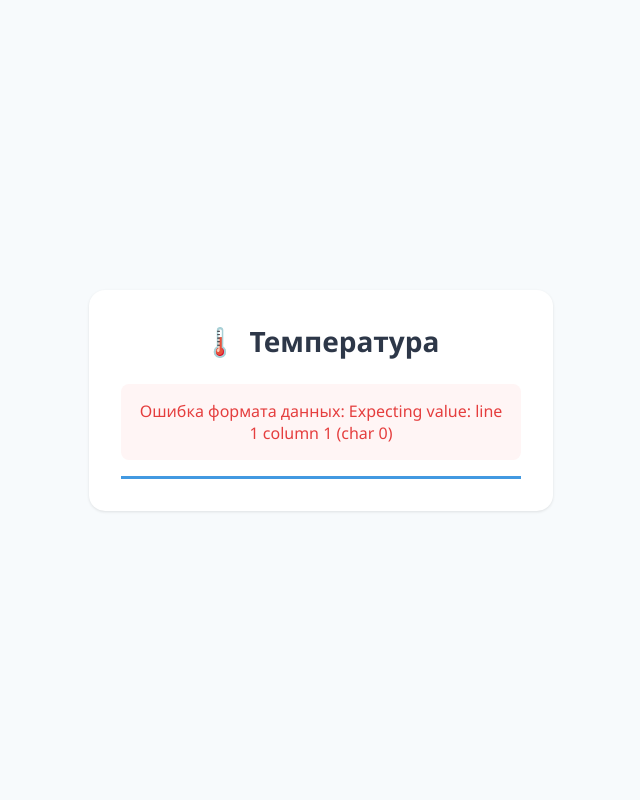
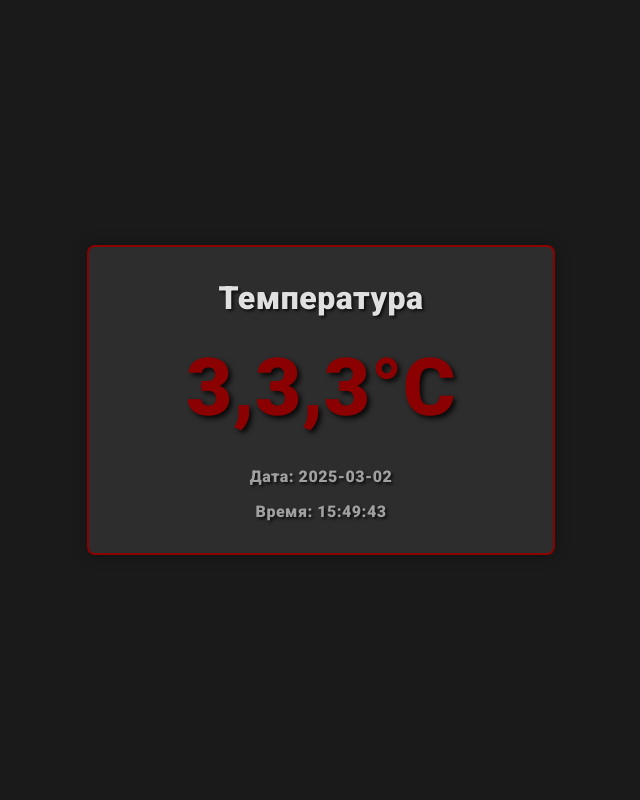
Before and after one commit to dmitray27/esp32-telegram, a Flask app: page / in a window 1280 px wide. Shown: the whole page, without its empty margins (319-959 px from the left). Run offline with Flask 3, Linux system fonts and the light colour scheme; data that the repository does not hold is empty.

Commit message:
Update index.html

```diff
--- a/templates/index.html
+++ b/templates/index.html
@@ -5,51 +5,55 @@
     <meta name="viewport" content="width=device-width, initial-scale=1.0">
     <title>Монитор температуры</title>
     <style>
+        @import url('https://fonts.googleapis.com/css2?family=Roboto:wght@900&display=swap');
+
         :root {
-            --text-primary: #2d3748;
-            --text-secondary: #718096;
-            --bg-primary: #f7fafc;
-            --accent: #4299e1;
+            --text-primary: #e0e0e0;
+            --text-secondary: #a0a0a0;
+            --bg-primary: #1a1a1a;
+            --accent: #8b0000;
+            --font-primary: 'Roboto', sans-serif;
+            --text-shadow: 2px 2px 3px rgba(0, 0, 0, 0.7); /* Тень для текста */
+        }
+
+        /* Общие стили с тенями */
+        body, .container * {
+            font-family: var(--font-primary) !important;
+            font-weight: 900;
+            letter-spacing: 0.5px;
+            text-shadow: var(--text-shadow); /* Добавлено свойство */
         }
 
         body {
-            font-family: 'Segoe UI', system-ui, sans-serif;
             background: var(--bg-primary);
             min-height: 100vh;
             margin: 0;
             display: flex;
             justify-content: center;
             align-items: center;
-            transition: background 0.3s ease;
+            color: var(--text-primary);
         }
 
         .container {
-            background: white;
+            background: #2d2d2d;
             padding: 2rem;
-            border-radius: 1rem;
-            box-shadow: 0 1px 3px rgba(0,0,0,0.1);
+            border-radius: 0.5rem;
             width: min(90%, 400px);
             text-align: center;
-            transition: transform 0.2s ease;
+            border: 2px solid var(--accent);
+            box-shadow: 0 0 15px rgba(0, 0, 0, 0.3); /* Тень для контейнера */
         }
 
         h1 {
-            color: var(--text-primary);
             margin: 0 0 1.5rem;
-            font-size: 1.75rem;
-            display: flex;
-            align-items: center;
-            justify-content: center;
-            gap: 0.75rem;
+            font-size: 2rem;
         }
 
         .temperature {
-            font-size: 4.5rem;
-            font-weight: 300;
-            color: var(--text-primary);
+            font-size: 5rem;
+            color: var(--accent);
             margin: 1rem 0;
-            line-height: 1;
-            opacity: 0.9;
+            text-shadow: 3px 3px 5px rgba(0, 0, 0, 0.8); /* Усиленная тень для температуры */
         }
 
         .meta-info {
@@ -57,7 +61,6 @@
             gap: 1rem;
             margin-top: 2rem;
             color: var(--text-secondary);
-            font-size: 0.9rem;
         }
 
         .meta-item {
@@ -66,88 +69,18 @@
             justify-content: center;
             gap: 0.5rem;
         }
-
-        .error {
-            color: #e53e3e;
-            padding: 1rem;
-            background: #fff5f5;
-            border-radius: 0.5rem;
-            margin: 1rem 0;
-        }
-
-        .refresh-indicator {
-            height: 3px;
-            background: var(--accent);
-            width: 0%;
-            transition: width 5s linear;
-            margin-top: 1rem;
-        }
     </style>
 </head>
 <body>
     <div class="container">
-        <h1>
-            <span>🌡️</span>
-            Температура
-        </h1>
-
+        <h1>Температура</h1>
         <div id="content">
-            {% if data.error %}
-                <div class="error">{{ data.error }}</div>
-            {% else %}
-                <div class="temperature">{{ data.temperature }}°C</div>
-                <div class="meta-info">
-                    <div class="meta-item">
-                        <span>📅</span>
-                        {{ data.date }}
-                    </div>
-                    <div class="meta-item">
-                        <span>🕒</span>
-                        {{ data.time }}
-                    </div>
-                </div>
-            {% endif %}
+            <div class="temperature">3,3,3°C</div>
+            <div class="meta-info">
+                <div class="meta-item">Дата: 2025-03-02</div>
+                <div class="meta-item">Время: 15:49:43</div>
+            </div>
         </div>
-        <div class="refresh-indicator" id="refreshIndicator"></div>
     </div>
-
-    <script>
-        // Функция для плавного обновления данных
-        async function refreshData() {
-            try {
-                // Показываем индикатор обновления
-                const indicator = document.getElementById('refreshIndicator');
-                indicator.style.width = '100%';
-
-                const response = await fetch(window.location.href, {
-                    headers: {
-                        'Cache-Control': 'no-cache'
-                    }
-                });
-
-                if (!response.ok) throw new Error(`HTTP error! status: ${response.status}`);
-
-                const html = await response.text();
-                const parser = new DOMParser();
-                const newDoc = parser.parseFromString(html, 'text/html');
-                const newContent = newDoc.getElementById('content').innerHTML;
-
-                // Плавное обновление контента
-                document.getElementById('content').innerHTML = newContent;
-
-            } catch (error) {
-                console.error('Ошибка обновления:', error);
-            } finally {
-                // Сбрасываем индикатор
-                indicator.style.width = '0%';
-            }
-        }
-
-        // Обновляем каждые 5 секунд
-        setInterval(refreshData, 5000);
-
-        // Первое обновление через 100ms после загрузки
-        setTimeout(refreshData, 100);
-    </script>
 </body>
 </html>
```
